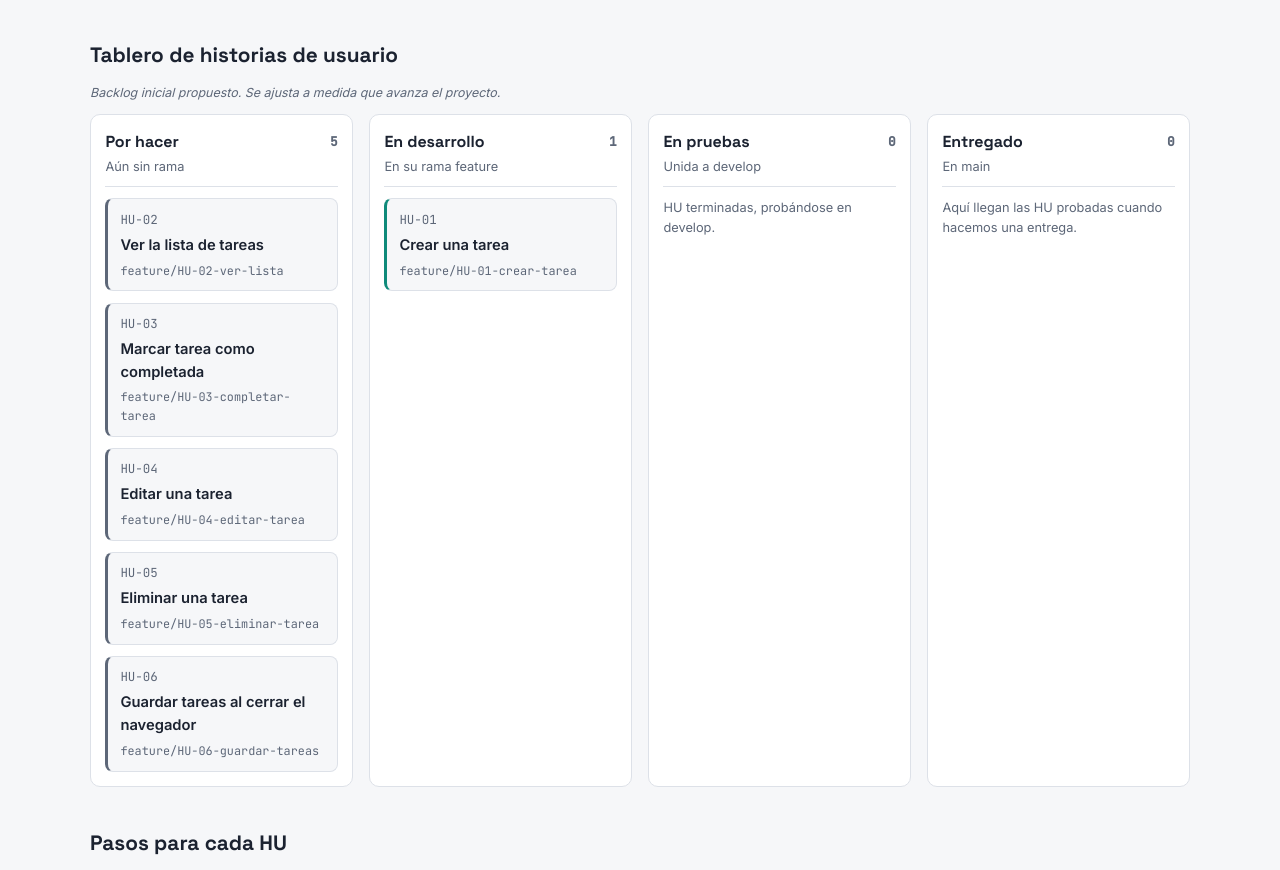
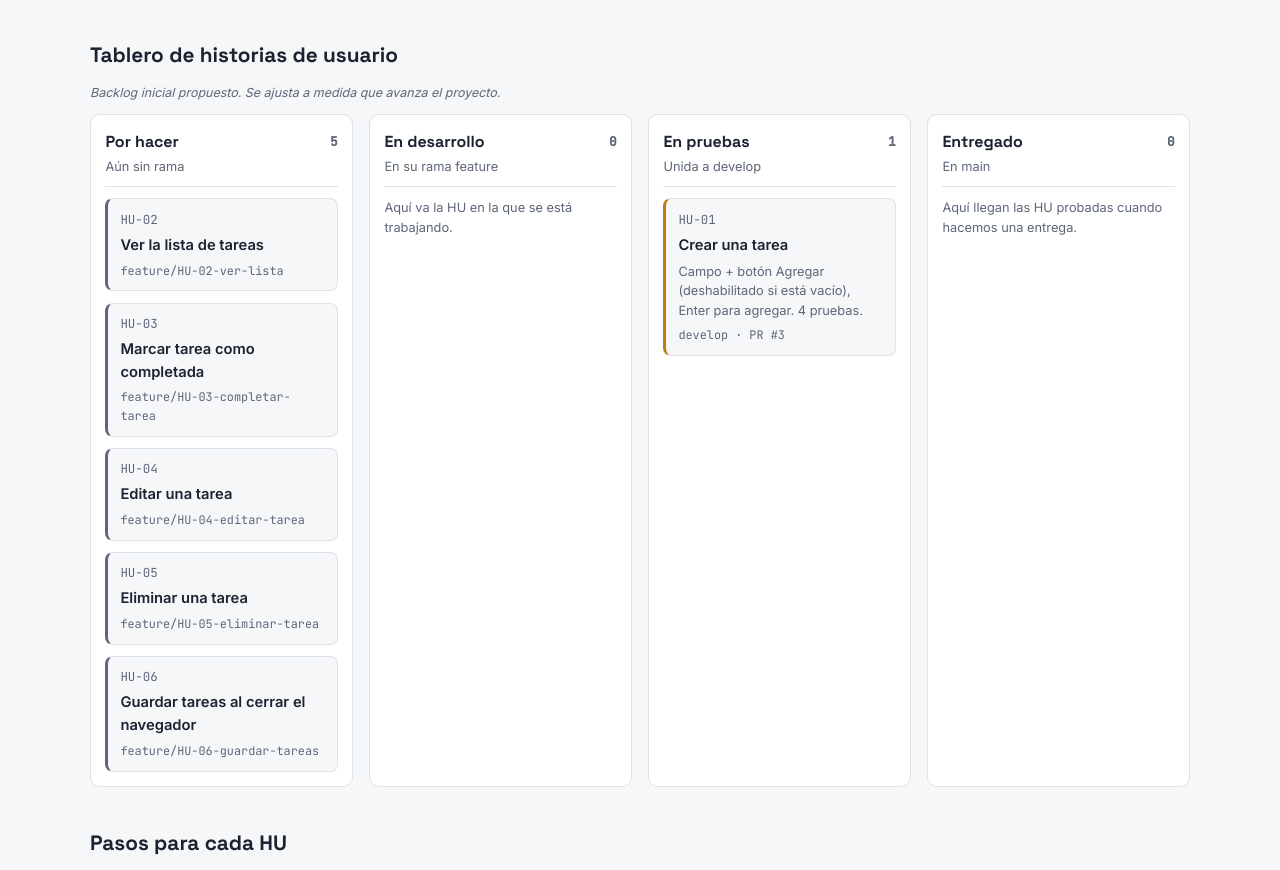
Before and after one commit to Kevin-Stiven-Lopez-Amaya404/docs-lista-tareas, a plain HTML site: page index.html in a window 1280 px wide. Shown: the part 847-1717 px from the top of the page. Drawn offline with Linux system fonts and the light colour scheme.

Commit message:
HU-01: pasa a En pruebas con resumen de implementación
Co-Authored-By: Claude Opus 5.5 <noreply@anthropic.com>

```diff
--- a/index.html
+++ b/index.html
@@ -63,6 +63,7 @@ code, .mono { font-family: var(--mono); font-size: .86em; }
 .card .br { font-family: var(--mono); font-size: .74rem; color: var(--muted); overflow-wrap: anywhere; }
 .example { font-size: .78rem; color: var(--muted); font-style: italic; }
 a.card { color: inherit; text-decoration: none; }
+.card .resumen { font-size: .8rem; color: var(--muted); }
 a.card:hover, a.card:focus-visible { border-color: var(--feature); outline: none; }
 .links { display: flex; flex-wrap: wrap; gap: .5rem; margin-top: .9rem; }
 .links a { font-size: .85rem; font-weight: 500; color: var(--fg); text-decoration: none; border: 1px solid var(--line); background: var(--surface); border-radius: 999px; padding: .3rem .8rem; }
@@ -146,12 +147,12 @@ a.card:hover, a.card:focus-visible { border-color: var(--feature); outline: none
         <a class="card" href="https://github.com/Kevin-Stiven-Lopez-Amaya404/docs-lista-tareas/blob/main/hu/HU-06-guardar-tareas.md"><span class="id">HU-06</span><span class="name">Guardar tareas al cerrar el navegador</span><span class="br">feature/HU-06-guardar-tareas</span></a>
       </div>
       <div class="col">
-        <div class="col-head"><h3>En desarrollo <span class="count">1</span></h3><span class="where">En su rama feature</span></div>
-        <a class="card c-feature" href="https://github.com/Kevin-Stiven-Lopez-Amaya404/docs-lista-tareas/blob/main/hu/HU-01-crear-tarea.md"><span class="id">HU-01</span><span class="name">Crear una tarea</span><span class="br">feature/HU-01-crear-tarea</span></a>
+        <div class="col-head"><h3>En desarrollo <span class="count">0</span></h3><span class="where">En su rama feature</span></div>
+        <p class="where">Aquí va la HU en la que se está trabajando.</p>
       </div>
       <div class="col">
-        <div class="col-head"><h3>En pruebas <span class="count">0</span></h3><span class="where">Unida a develop</span></div>
-        <p class="where">HU terminadas, probándose en develop.</p>
+        <div class="col-head"><h3>En pruebas <span class="count">1</span></h3><span class="where">Unida a develop</span></div>
+        <a class="card c-develop" href="https://github.com/Kevin-Stiven-Lopez-Amaya404/docs-lista-tareas/blob/main/hu/HU-01-crear-tarea.md"><span class="id">HU-01</span><span class="name">Crear una tarea</span><span class="resumen">Campo + botón Agregar (deshabilitado si está vacío), Enter para agregar. 4 pruebas.</span><span class="br">develop · PR #3</span></a>
       </div>
       <div class="col">
         <div class="col-head"><h3>Entregado <span class="count">0</span></h3><span class="where">En main</span></div>
```
Also changed, not shown: 1 other file.
